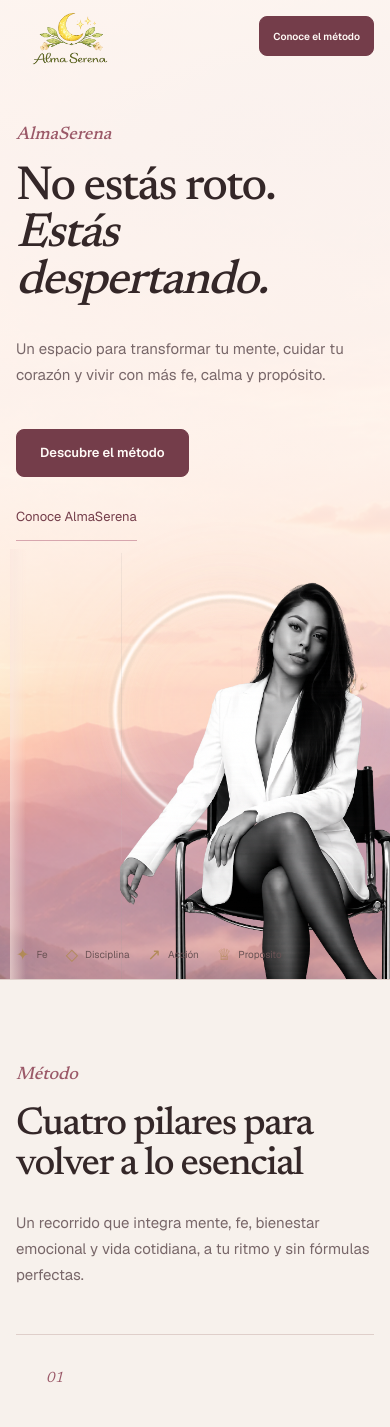
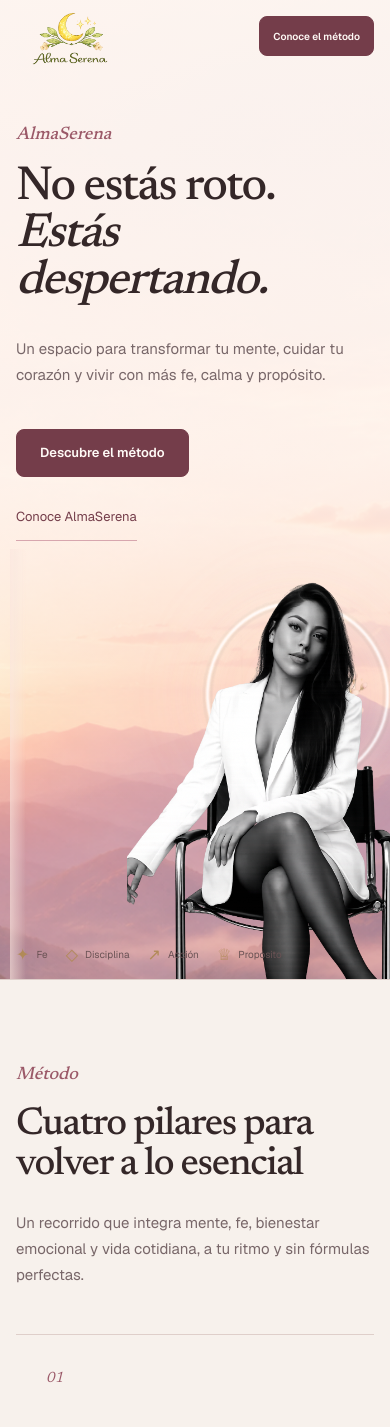
Before and after one commit to anfetirano/almaserena, a Next.js app: page / in a window 390 px wide. Shown: the top 1427 px of the page. Built offline with nearby package versions, Linux system fonts and the light colour scheme.

Commit message:
fix: anchor hero halo to portrait

```diff
--- a/app/globals.css
+++ b/app/globals.css
@@ -229,12 +229,22 @@ a {
   content: "";
 }
 
+.portrait-composition {
+  position: absolute;
+  z-index: 3;
+  right: 3%;
+  bottom: -4px;
+  width: auto;
+  height: min(720px, 100%);
+  aspect-ratio: 2 / 3;
+}
+
 .portrait-placeholder__halo {
   position: absolute;
   z-index: 1;
-  top: 52px;
-  left: 31%;
-  width: min(70%, 580px);
+  top: 5.5%;
+  left: 20%;
+  width: 84%;
   height: auto;
   filter:
     saturate(0.08)
@@ -249,14 +259,12 @@ a {
 .portrait-placeholder__person {
   position: absolute;
   z-index: 3;
-  right: 3%;
-  bottom: -4px;
-  width: min(78%, 630px);
-  height: auto;
-  max-height: 720px;
+  inset: 0;
+  width: 100%;
+  height: 100%;
   clip-path: inset(0 0 0 8px);
   object-fit: contain;
-  object-position: bottom right;
+  object-position: center bottom;
 }
 
 .portrait-placeholder__plant {
@@ -886,15 +894,15 @@ a {
   }
 
   .portrait-placeholder__halo {
-    top: 0;
-    left: 32%;
-    width: min(62%, 500px);
+    top: 5.5%;
+    left: 20%;
+    width: 84%;
   }
 
-  .portrait-placeholder__person {
+  .portrait-composition {
     right: 10%;
-    width: min(64%, 500px);
-    max-height: 560px;
+    width: auto;
+    height: min(560px, 100%);
   }
 
   .portrait-placeholder__plant {
@@ -1010,15 +1018,15 @@ a {
   }
 
   .portrait-placeholder__halo {
-    top: 14px;
-    left: 17%;
+    top: 5.5%;
+    left: 20%;
     width: 84%;
   }
 
-  .portrait-placeholder__person {
+  .portrait-composition {
     right: -9%;
-    width: 96%;
-    max-height: 430px;
+    width: auto;
+    height: min(430px, 100%);
   }
 
   .portrait-placeholder__plant {
--- a/app/page.tsx
+++ b/app/page.tsx
@@ -125,19 +125,20 @@ export default function Home() {
               aria-label="Retrato de la creadora de AlmaSerena"
             >
               <Image
+                className="portrait-placeholder__plant"
+                src="/media/cherry-blossom.png"
+                alt=""
+                width={420}
+                height={630}
+              />
+              <div className="portrait-composition">
+                <Image
                   className="portrait-placeholder__halo"
                   src="/media/light-halo.png"
                   alt=""
                   width={720}
                   height={720}
                   priority
-              />
-              <Image
-                className="portrait-placeholder__plant"
-                src="/media/cherry-blossom.png"
-                alt=""
-                width={420}
-                height={630}
                 />
                 <Image
                   className="portrait-placeholder__person"
@@ -147,6 +148,7 @@ export default function Home() {
                   height={1080}
                   priority
                 />
+              </div>
             </div>
           </div>
           <ul className="site-container hero-values" aria-label="Valores de AlmaSerena">
```
Lines whose indentation alone changed are shown as unchanged.
